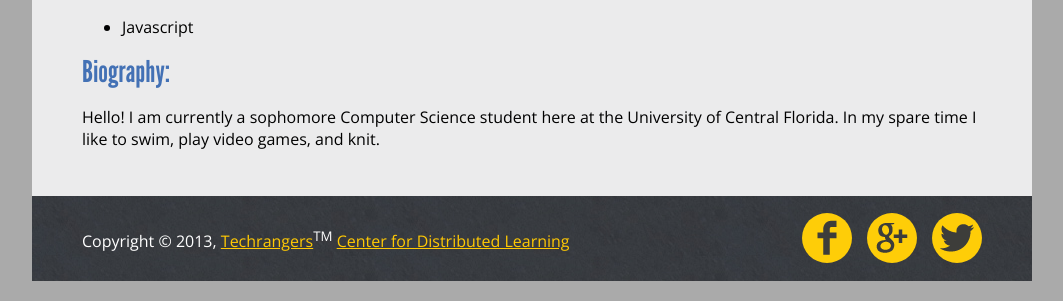
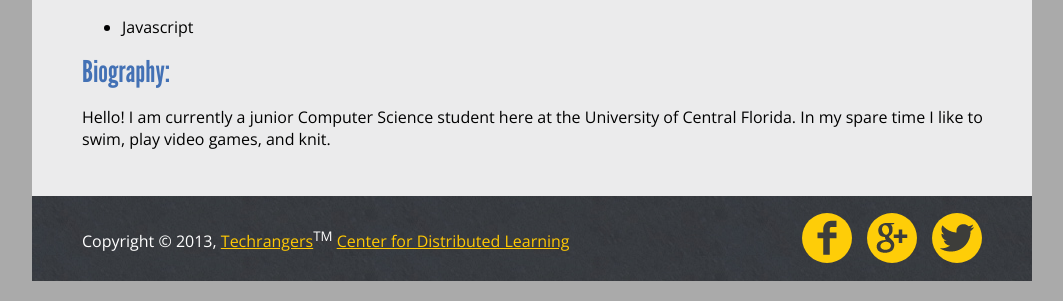
Before and after one commit to chrissolanilla/CSolanillaBio, a PHP site: page /bio_elise-heron.php in a window 1280 px wide. Shown: the part 839-1140 px from the top of the page, without its empty margins (108-1171 px from the left). Run offline with PHP 8.4, Linux system fonts and the light colour scheme; some libraries are stand-ins or nearby versions.

Commit message:
Finished updating bio|10|

```diff
--- a/bio_elise-heron.php
+++ b/bio_elise-heron.php
@@ -48,7 +48,7 @@
                     </ul>
 
                 <h2>Biography:</h2>
-                	<p>Hello! I am currently a sophomore Computer Science student here at the University of Central Florida. In my spare time I like to swim, play video games, and knit.</p>
+                	<p>Hello! I am currently a junior Computer Science student here at the University of Central Florida. In my spare time I like to swim, play video games, and knit.</p>
         	</section>
 
         </section>
```
